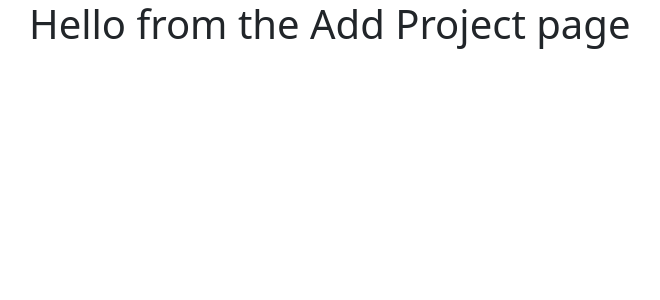
After one commit to J91-cloud/resume-editor, a FastAPI app: template templates/projects/addproject.html in a window 1280 px wide. The commit adds this page. Shown: the top 300 px of the page, without its empty margins (53-713 px from the left). Run offline with FastAPI, Linux system fonts and the light colour scheme; the template is opened without the code that fills it, so the values that code supplies are empty.

Commit message:
projects folder

```diff
--- a/main.py
+++ b/main.py
@@ -33,6 +33,24 @@ class ProfileCreate(BaseModel):
     github: str = None
     summary: str = None
 
+
+class ProjectRequestDTO(BaseModel):
+    full_name: str
+    start_date: str
+    end_date: str
+    small_description: str
+    technologies_used: str
+    role_of_project: str
+
+class SkillsDTO(BaseModel):
+    skill_name: str
+
+class CertificationsDTO(BaseModel):
+    full_name: str
+    start_date: str
+    end_date: str
+
+
 # Templates setup
 templates = Jinja2Templates(directory="templates")
 
@@ -65,7 +83,7 @@ async def get_projects(request:Request):
     projects = db.query(Projects).all()
     db.close()
 
-    return templates.TemplateResponse("project.html",{"request":request, "projects": projects})
+    return templates.TemplateResponse("projects/project.html",{"request":request, "projects": projects})
 
 
 @app.get("/profile")
@@ -95,6 +113,10 @@ async def get_certifications(request:Request):
     return templates.TemplateResponse("certifications.html", {"request":request, "certifications": certification})
 
 
+@app.get("/add-project")
+async def add_project_form(request:Request):
+    return templates.TemplateResponse("projects/addproject.html")
+
 
 
 ##############################################################################################
@@ -120,6 +142,7 @@ async def read_resume(request: Request, db: Session = Depends(get_db)):
     return templates.TemplateResponse("resume.html", {"request": request, "profile": profile})
 
 
+################################################################################################################
 
 @app.post("/profile/")
 def create_profile(profile: ProfileCreate, db: Session = Depends(get_db)):
@@ -128,6 +151,20 @@ def create_profile(profile: ProfileCreate, db: Session = Depends(get_db)):
     db.commit()
     db.refresh(db_profile)
     return db_profile
+
+# @app.post("/project/add")
+# def create_project(projectRequestDTO: ProjectRequestDTO, db: Session ):
+#     db_project = Projects(**projectRequestDTO.dict())
+#     db.add(db_project)
+#     db.commit()
+#     db.refresh(db_project)
+#     return db_project
+
+
+
+################################################################################################################
+########################################################
+
 
 
 @app.put("/profile/{profile_id}")
--- /dev/null
+++ b/templates/projects/addproject.html
@@ -0,0 +1,19 @@
+<!DOCTYPE html>
+<html lang="en">
+<head>
+    <meta charset="UTF-8">
+    <meta name="viewport" content="width=device-width, initial-scale=1.0">
+    <link href="https://cdn.jsdelivr.net/npm/bootstrap@5.3.5/dist/css/bootstrap.min.css" rel="stylesheet" integrity="sha384-SgOJa3DmI69IUzQ2PVdRZhwQ+dy64/BUtbMJw1MZ8t5HZApcHrRKUc4W0kG879m7" crossorigin="anonymous">
+
+    <script src="https://cdn.jsdelivr.net/npm/bootstrap@5.3.5/dist/js/bootstrap.bundle.min.js" integrity="sha384-k6d4wzSIapyDyv1kpU366/PK5hCdSbCRGRCMv+eplOQJWyd1fbcAu9OCUj5zNLiq" crossorigin="anonymous"></script>
+    <title>Add Project</title>
+</head>
+<body>
+    <div class="container">
+        <div class="row">
+            <h1>Hello from the Add Project page</h1>
+        </div>
+    </div>
+
+</body>
+</html>
--- a/templates/project.html
+++ b/templates/projects/project.html
@@ -20,7 +20,7 @@
     <h1>Hello from the Project Page </h1>
     <p>This is the displaying project</p>
 
-    <button>
+    <button >
         Add A Project
     </button>
 
```
